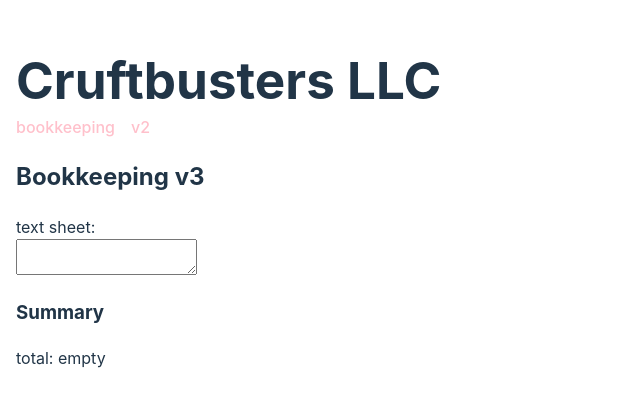
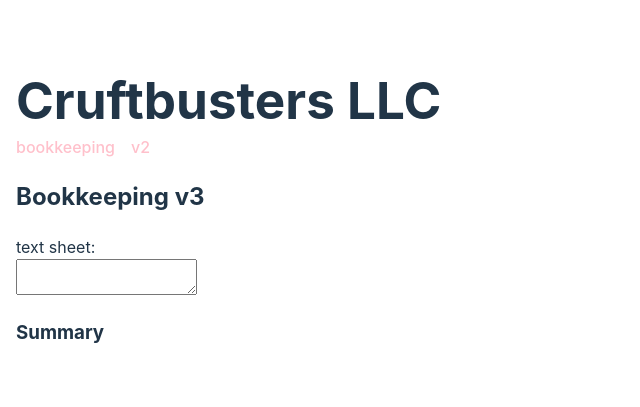
Before and after one commit to cruftbusters/devpod, a React (Vite) app in the folder apps/home/: page /bookkeeping/v3 in a window 1280 px wide. Shown: the part 189-596 px from the top of the page, without its empty margins (0-640 px from the left). Built offline with nearby package versions, Linux system fonts and the light colour scheme.

Commit message:
remove v3 total

```diff
--- a/apps/home/src/BookkeepingV3.tsx
+++ b/apps/home/src/BookkeepingV3.tsx
@@ -47,7 +47,6 @@ export function BookkeepingV3() {
       </MarginAround>
       <MarginAround>
         <h3>Summary</h3>
-        {' total: empty '}
         {Array.from(balance.accounts.entries()).map(([account, amount]) => (
           <div key={account}>
             {account}
```
Also changed, not shown: 1 other file (tests, documents, lock files or other folders).
